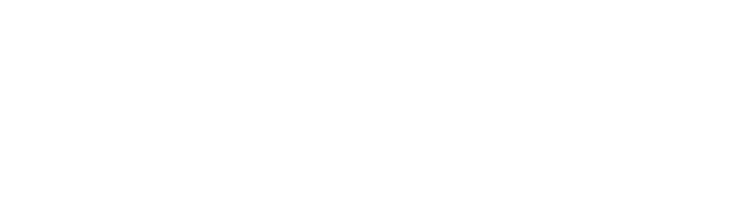
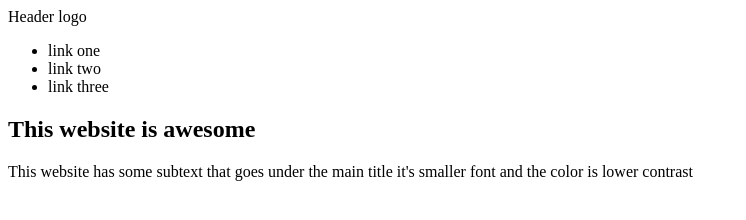
Before and after one commit to Akul-sada/project-landing-page, a plain HTML site: page index.html in a window 1280 px wide. Shown: the whole page, without its empty margins (0-746 px from the left). Drawn offline with Linux system fonts and the light colour scheme.

Commit message:
add header and section-hero elements add  Added logo and links to header Update content for section-hero

```diff
--- a/index.html
+++ b/index.html
@@ -7,6 +7,19 @@
     <title>Project: Landing Page</title>
 </head>
 <body>
-
+    <header>
+        <div class="logo">Header logo</div>
+        <ul>
+            <li>link one</li>
+            <li>link two</li>
+            <li>link three</li>
+        </ul>
+    </header>
+    <section class="section-hero">
+        <div class="left">
+            <h1>This website is awesome</h1>
+            <p>This website has some subtext that goes under the main title it's smaller font and the color is lower contrast</p>
+        </div>
+    </section>
 </body>
 </html>
```
